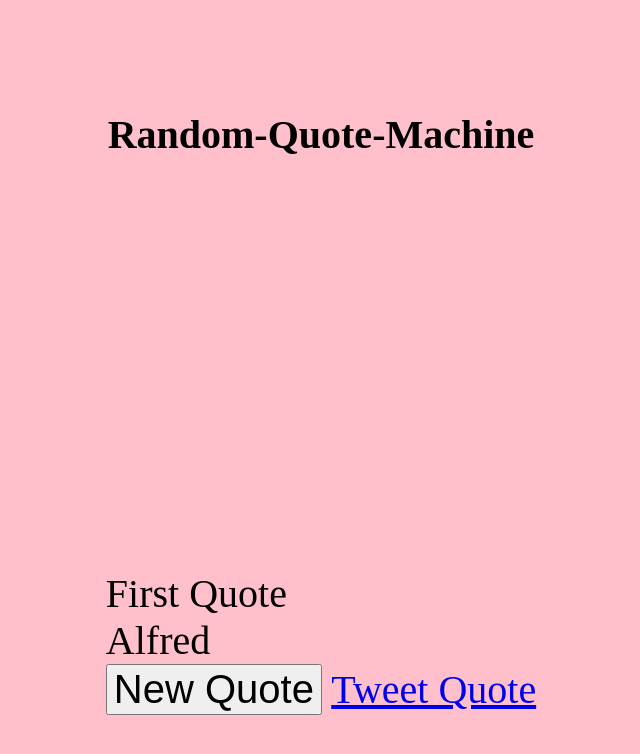
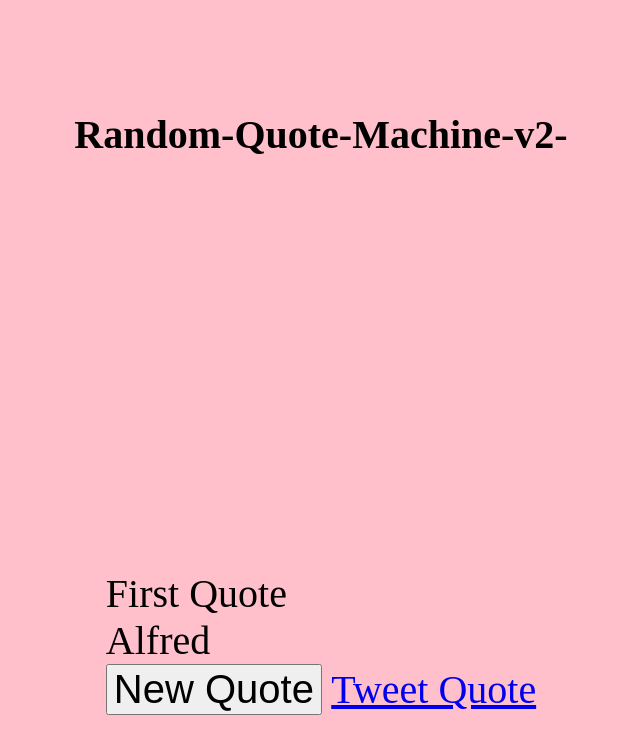
Before and after one commit to MAHLAMed/RQM, a plain HTML site: page index.html in a window 1280 px wide. Shown: the whole page, without its empty margins (319-959 px from the left). Drawn offline with Linux system fonts and the light colour scheme.

Commit message:
Update index.html

```diff
--- a/index.html
+++ b/index.html
@@ -26,7 +26,7 @@
     </script>
 </head>
 <body>
-   <h1>Random-Quote-Machine</h1>
+   <h1>Random-Quote-Machine-v2-</h1>
    <br>
    <wrapper id="quote-box">
     <div id="text"></div>
```
